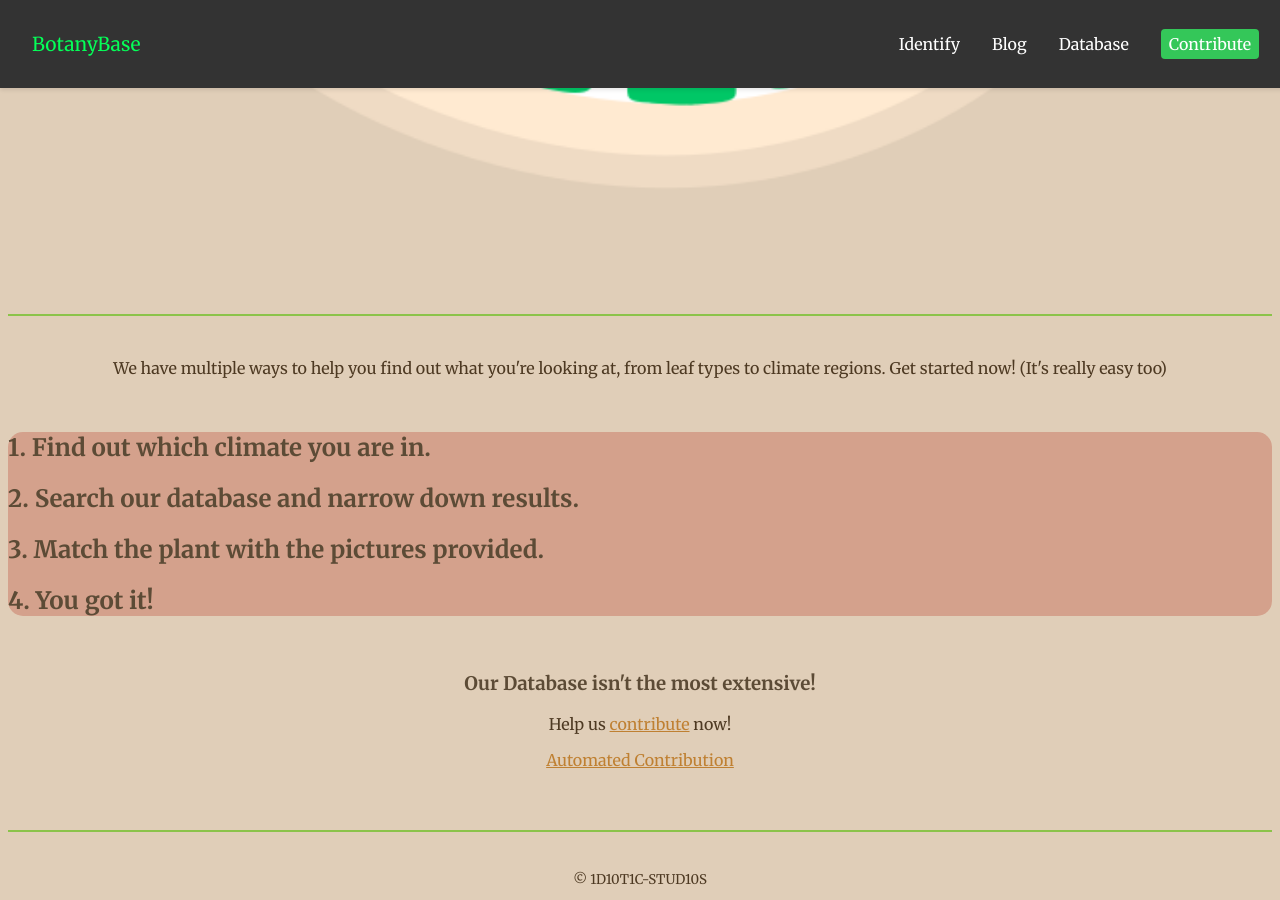
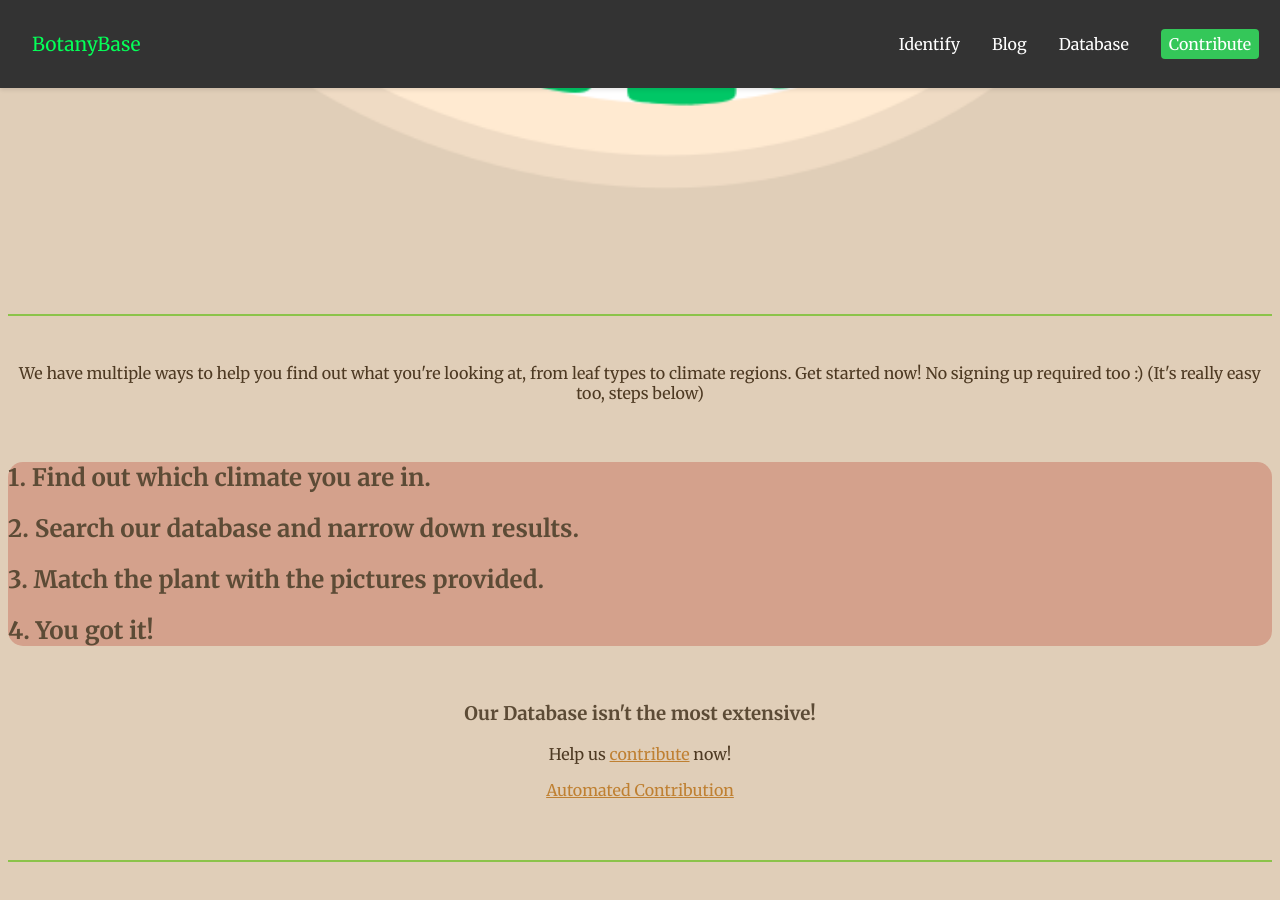
Before and after one commit to BotanyBase/botanybase.github.io, a Jekyll site: the page built from index.html, in a window 1280 px wide and 900 px high, scrolled down 798 px. Built offline with Jekyll 4.4.1, drawn with Linux system fonts in a browser that asks for light colours.

Commit message:
Update index.html

```diff
--- a/index.html
+++ b/index.html
@@ -61,7 +61,7 @@ title: Main
 </div>
 <hr>
 <br>
-<p style="text-align: center; text-decoration: bold;">We have multiple ways to help you find out what you're looking at, from leaf types to climate regions. Get started now! (It's really easy too)</p>
+<p style="text-align: center; text-decoration: bold; padding: 5px;">We have multiple ways to help you find out what you're looking at, from leaf types to climate regions. Get started now! No signing up required too :) (It's really easy too, steps below)</p>
 <br>
 <div class="bgsecondary1">
 <h2>1. Find out which climate you are in.</h2>
```
